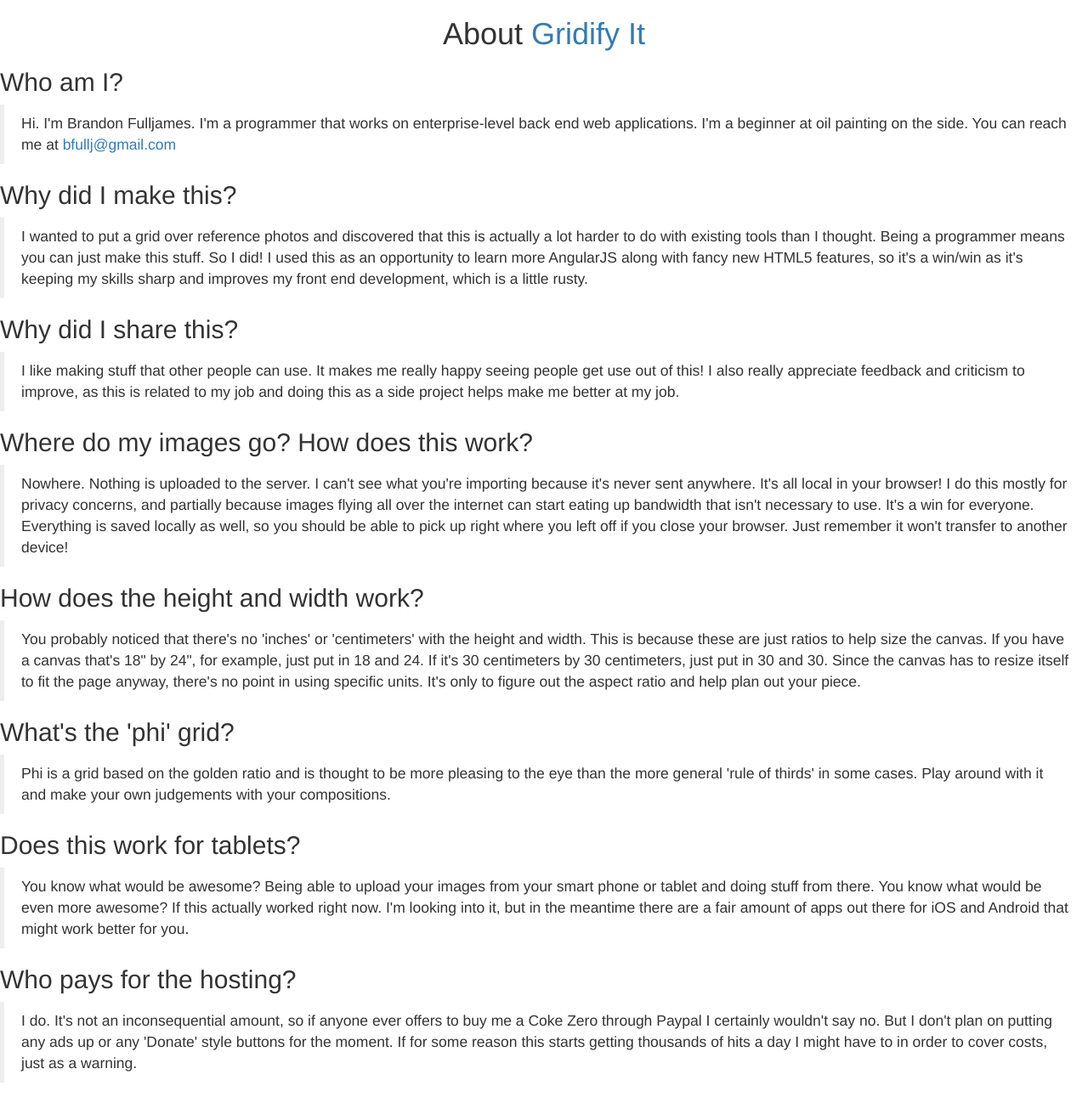
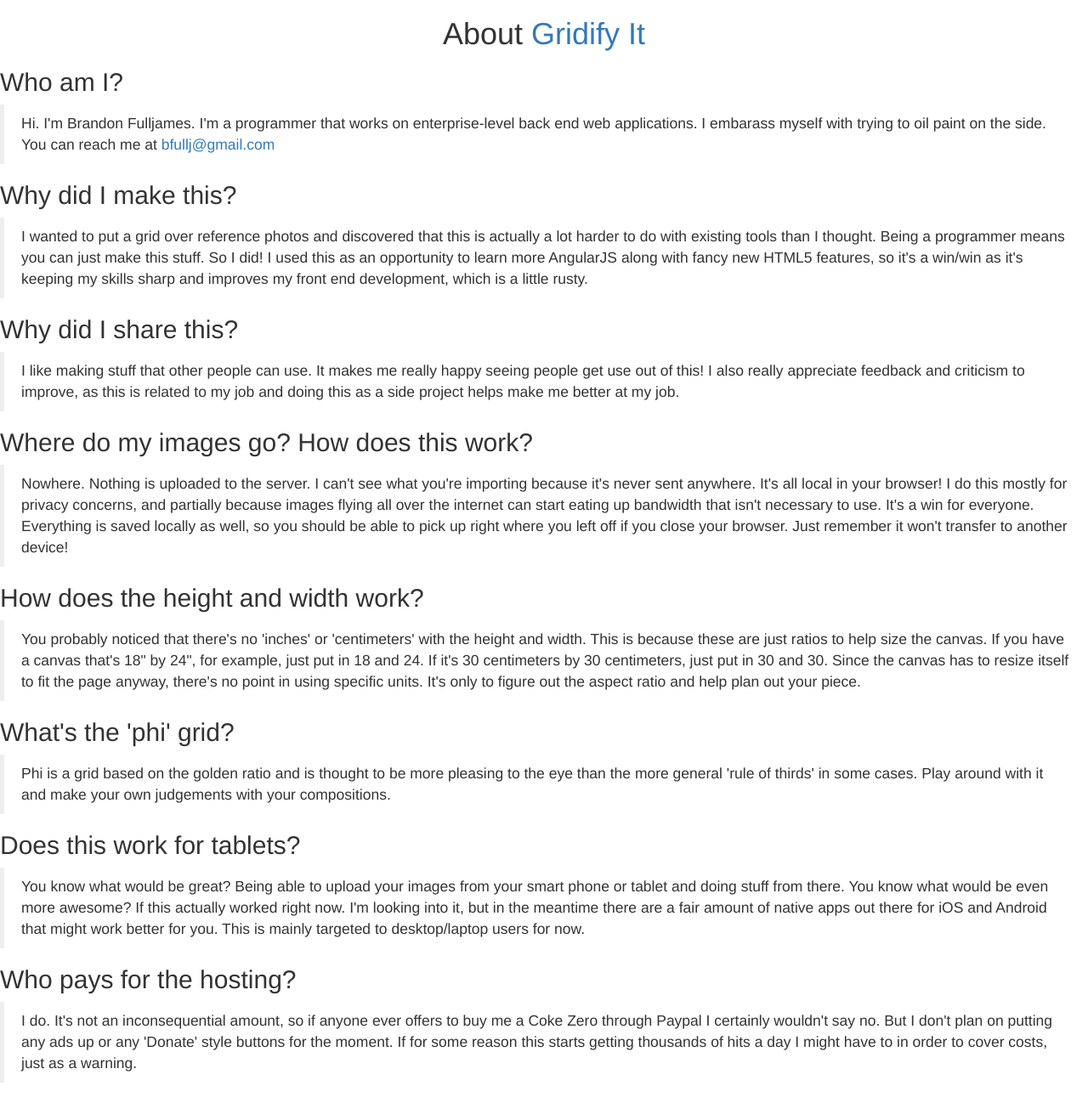
Before and after one commit to Evertras/GridFox, a plain HTML site: page about.html in a window 1280 px wide. Shown: the top 1291 px of the page at 85% size. Drawn offline with nearby package versions, Linux system fonts and the light colour scheme.

Commit message:
Clarified some stuff on about page

```diff
--- a/about.html
+++ b/about.html
@@ -27,8 +27,8 @@
         <h2>Who am I?</h2>
         <blockquote>
             Hi.  I'm Brandon Fulljames.  I'm a programmer that works on
-            enterprise-level back end web applications.  I'm a beginner at
-            oil painting on the side.  You can reach me at
+            enterprise-level back end web applications.  I embarass myself with
+            trying to oil paint on the side.  You can reach me at
             <a href="mailto:bfullj@gmail.com">bfullj@gmail.com</a>
         </blockquote>
     </panel>
@@ -88,11 +88,12 @@
     <panel>
         <h2>Does this work for tablets?</h2>
         <blockquote>
-            You know what would be awesome?  Being able to upload your images from
+            You know what would be great?  Being able to upload your images from
             your smart phone or tablet and doing stuff from there.  You know what
             would be even more awesome?  If this actually worked right now.  I'm
-            looking into it, but in the meantime there are a fair amount of apps
-            out there for iOS and Android that might work better for you.
+            looking into it, but in the meantime there are a fair amount of native apps
+            out there for iOS and Android that might work better for you.  This is
+            mainly targeted to desktop/laptop users for now.
         </blockquote>
     </panel>
     <panel>
```
